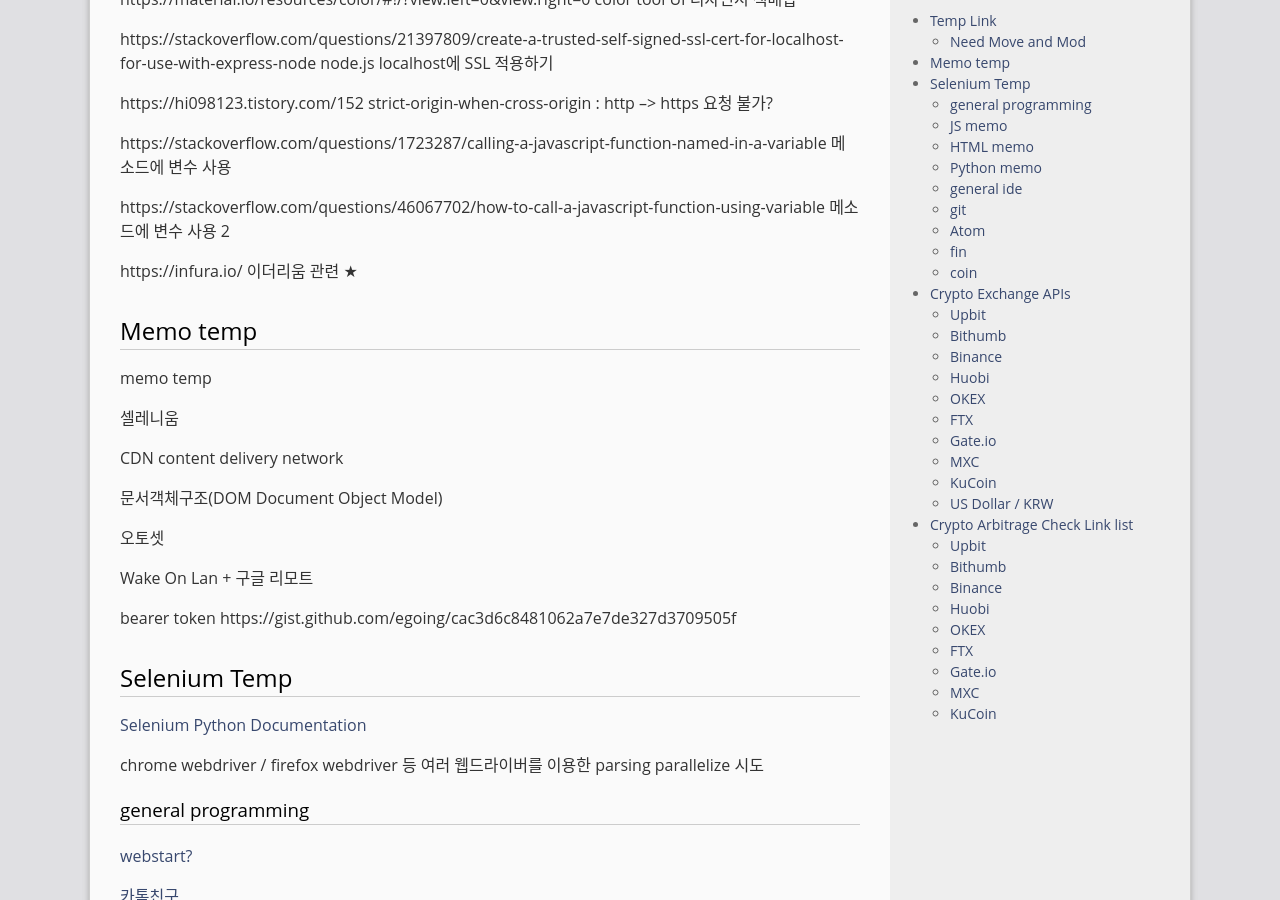
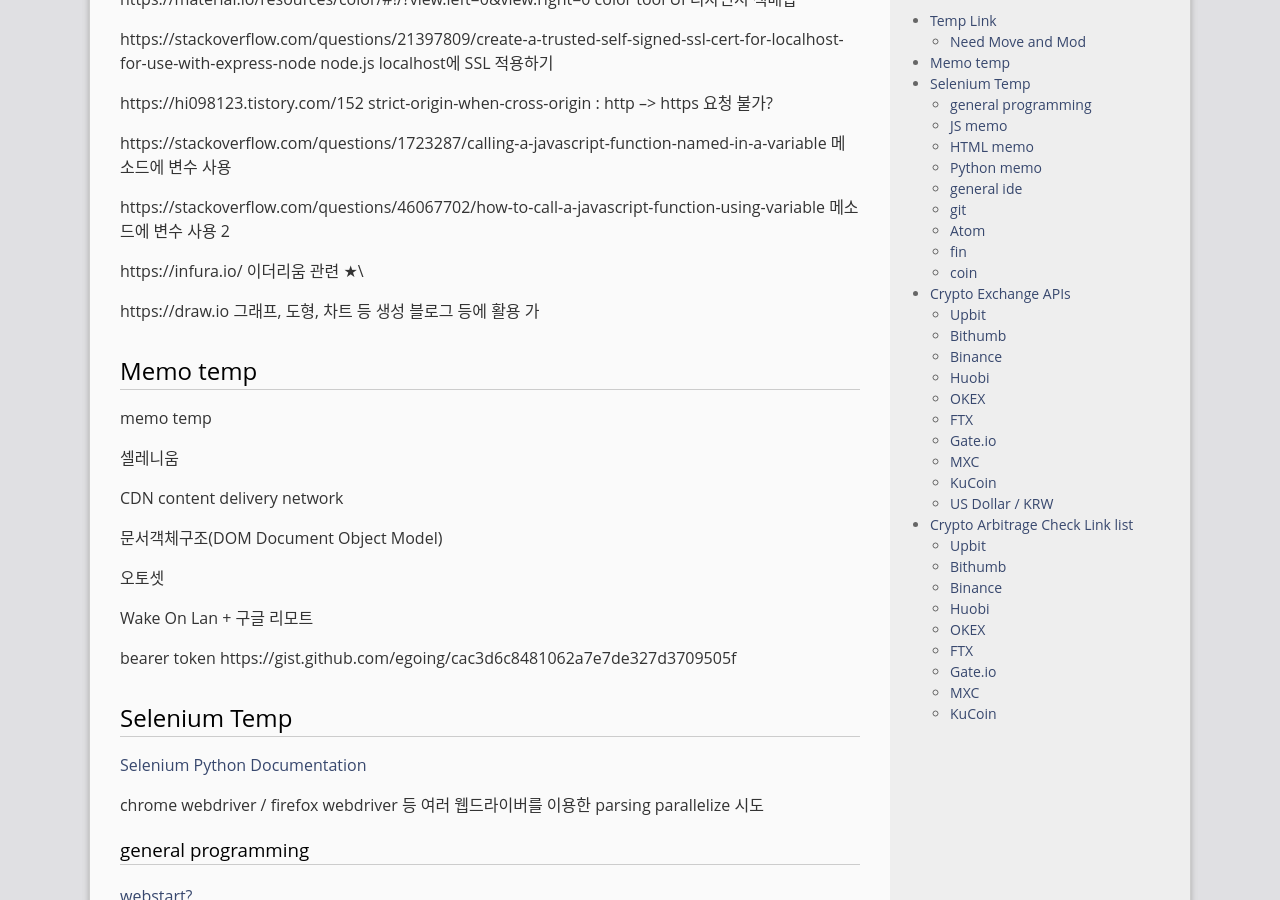
Before and after one commit to gloomydumber/copy, a Jekyll site: the page built from _posts/2020-03-01-TempLink.md, in a window 1280 px wide and 900 px high, scrolled down 2687 px. Built offline with Jekyll 4.4.1, drawn with Linux system fonts in a browser that asks for light colours; comment, search, counter and statistics services are not loaded.

Commit message:
PostModded

```diff
--- a/_posts/2020-03-01-TempLink.md
+++ b/_posts/2020-03-01-TempLink.md
@@ -129,7 +129,9 @@ https://stackoverflow.com/questions/1723287/calling-a-javascript-function-named-
 
 https://stackoverflow.com/questions/46067702/how-to-call-a-javascript-function-using-variable 메소드에 변수 사용 2
 
-https://infura.io/ 이더리움 관련 ★
+https://infura.io/ 이더리움 관련 ★\
+
+https://draw.io 그래프, 도형, 차트 등 생성 블로그 등에 활용 가
 
 ## Memo temp
 
```
